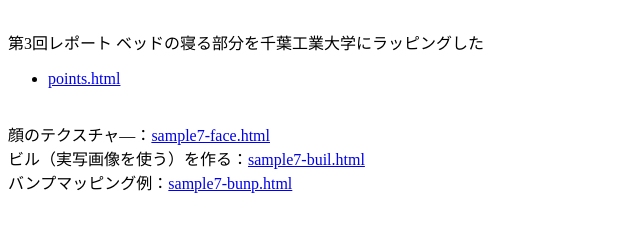
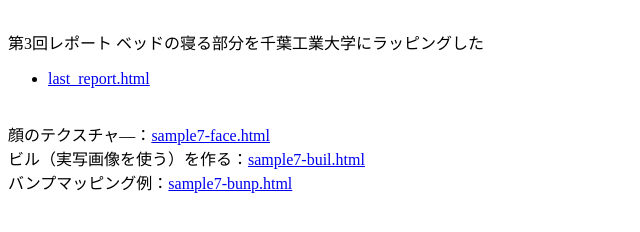
Before and after one commit to CITKouta0829/report, a plain HTML site: page index.html in a window 1280 px wide. Shown: the part 206-438 px from the top of the page, 0-640 px from the left. Drawn offline with Linux system fonts and the light colour scheme.

Commit message:
Update index.html

```diff
--- a/index.html
+++ b/index.html
@@ -16,7 +16,7 @@
             第3回レポート
         ベッドの寝る部分を千葉工業大学にラッピングした<br>
         <ul>
-            <li><a href="points.html">points.html</a></li><br>
+            <li><a href="last_report.html">last_report.html</a></li><br>
         </ul>
         顔のテクスチャ―：<a href="sample7-face.html">sample7-face.html</a><br>
         ビル（実写画像を使う）を作る：<a href="sample7-buil.html">sample7-buil.html</a><br>
```
